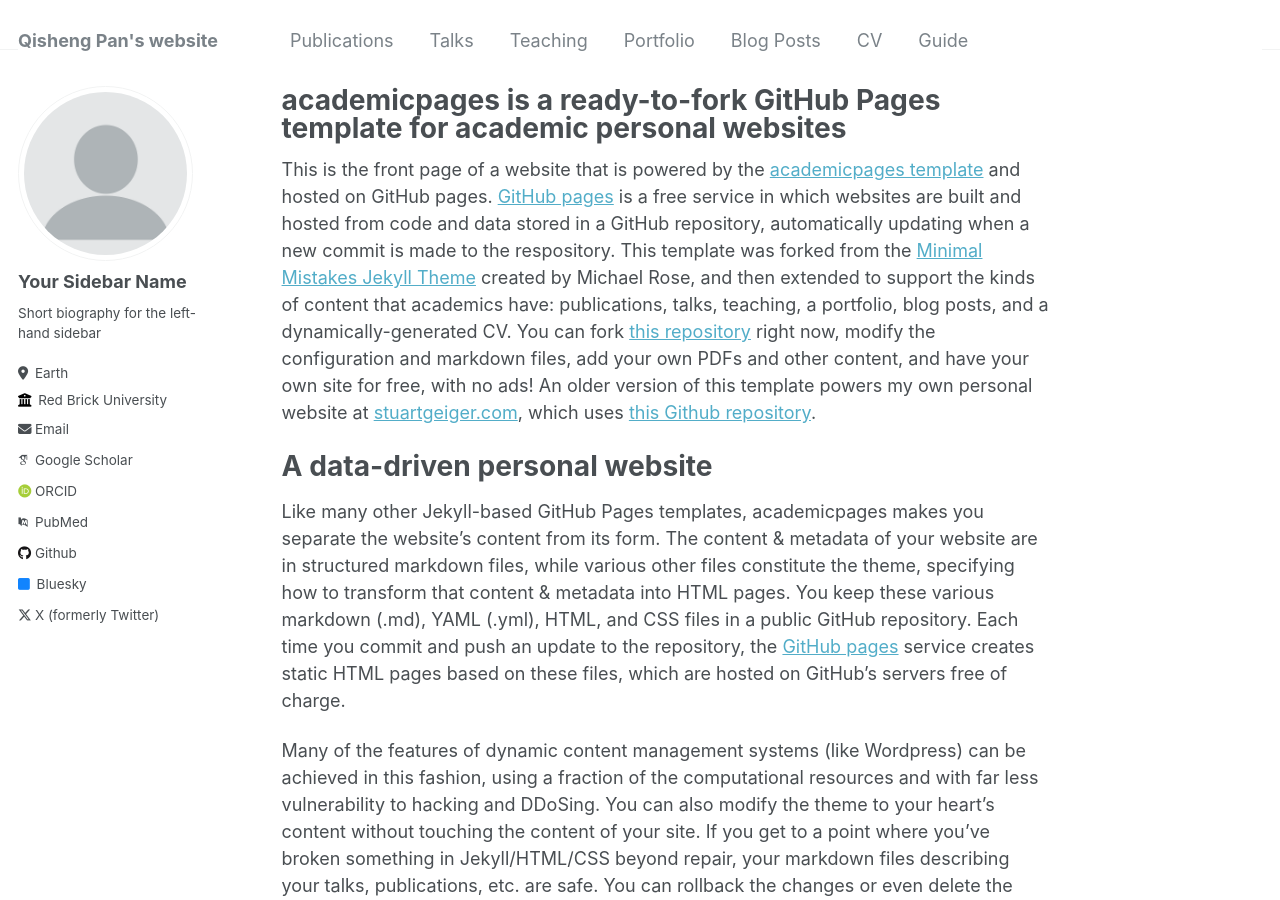
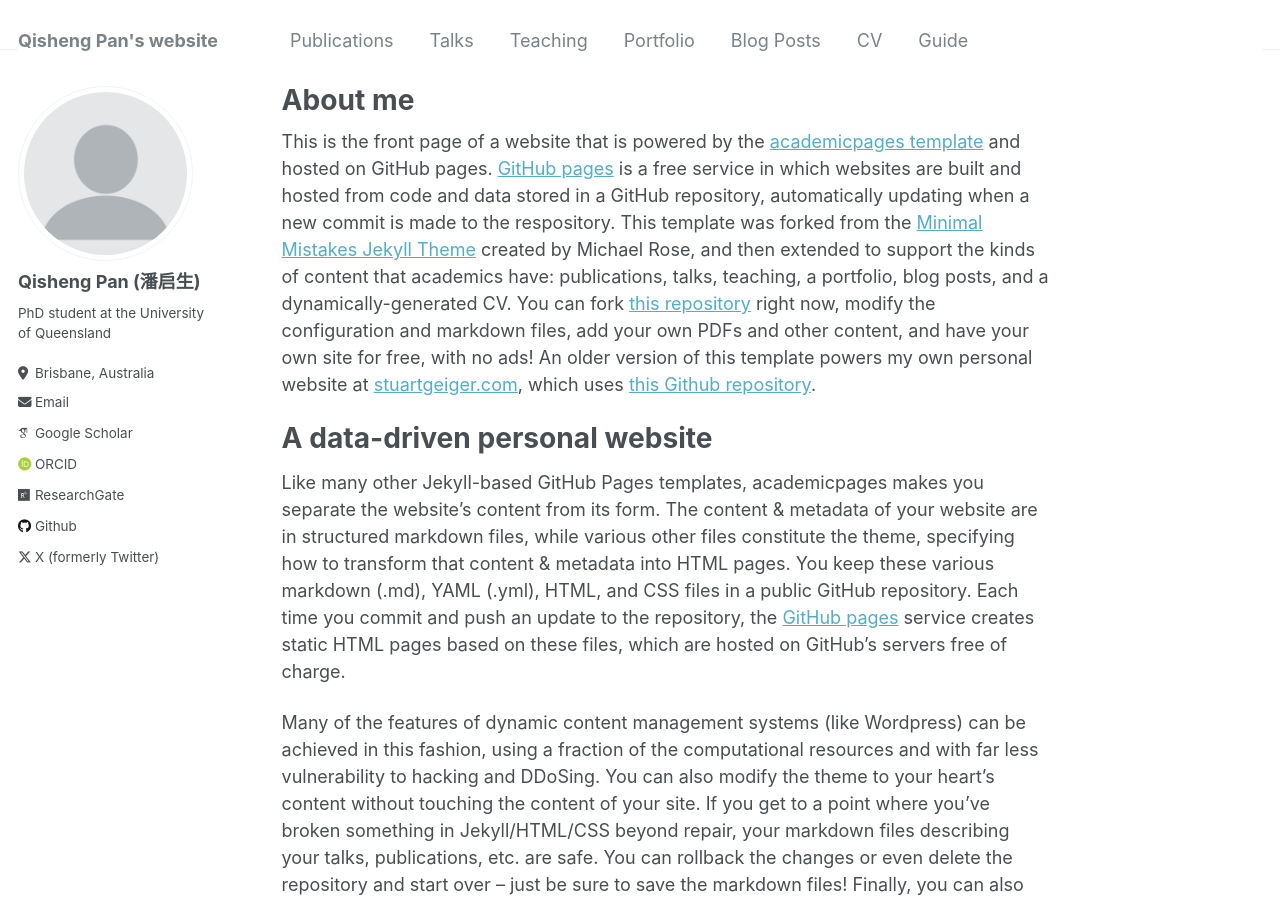
Before and after one commit to qisheng-pan/qisheng-pan.github.io, a Jekyll site: the page built from _pages/about.md, in a window 1280 px wide and 900 px high. Built offline with Jekyll 4.4.1, drawn with Linux system fonts in a browser that asks for light colours; some web fonts are replaced.

Commit message:
edit basic info

```diff
--- a/_config.yml
+++ b/_config.yml
@@ -12,9 +12,11 @@ title                    : "Qisheng Pan's website"
 title_separator          : "-"
 name                     : &name "Qisheng Pan (潘启生)"
 description              : &description "personal description"
-url                      : https://academicpages.github.io # the base hostname & protocol for your site e.g. "https://mmistakes.github.io"
+# url                      : https://sunny8192.github.io/Sunny8192/ # the base hostname & protocol for your site e.g. "https://mmistakes.github.io"
+url                      : https://localhost:4000 # the base hostname & protocol for your site e.g. "https://mmistakes.github.io"
 baseurl                  : "" # the subpath of your site, e.g. "/blog"
-repository               : "academicpages/academicpages.github.io"
+# repository               : "sunny8192.github.io/Sunny8192/"
+repository               : "localhost:4000"
 
 # Site Author - The following control what appear as part of the author content on the side bar.
 #               If a field is blank the icon and link will not appear, otherwise it will be shown.
@@ -22,32 +24,32 @@ repository               : "academicpages/academicpages.github.io"
 author:
   # Biographic information
   avatar           : "profile.png"
-  name             : "Your Sidebar Name"
+  name             : "Qisheng Pan (潘启生)"
   pronouns         : # example: "she/her"
-  bio              : "Short biography for the left-hand sidebar"
-  location         : "Earth"
-  employer         : "Red Brick University"
+  bio              : "PhD student at the University of Queensland"
+  location         : "Brisbane, Australia"
+  employer         : #
   uri              : # URL
-  email            : "none@example.org"
+  email            : "qisheng.pan@uq.net.au"
 
   # Academic websites
   arxiv            : # URL - Update with the correct link to your profile
-  googlescholar    : "https://scholar.google.com/citations?user=PS_CX0AAAAAJ"
+  googlescholar    : "https://scholar.google.com.au/citations?user=kvOgLfkAAAAJ&hl=en"
   impactstory      : # URL
-  orcid            : "http://orcid.org/yourorcidurl"
-  pubmed           : "https://www.ncbi.nlm.nih.gov/pubmed/?term=john+snow"
-  researchgate     : # URL
+  orcid            : "https://orcid.org/0000-0001-8154-4293"
+  pubmed           : # "https://www.ncbi.nlm.nih.gov/pubmed/?term=john+snow"
+  researchgate     : https://www.researchgate.net/profile/Qisheng-Pan-2
 
   # Repositories and software development
   bitbucket        : # Username - Update with your username on the site
   codepen          : # Username
   dribbble         : # Username
-  github           : "academicpages"
+  github           : "Sunny8192"
   kaggle           : # Username
   stackoverflow    : # User number or user number and name (i.e., use "1" or "1/jeff-atwood")
 
   # Social media
-  bluesky          : "bsky.app" # Replace this with you Bluesky username
+  bluesky          : #"bsky.app" # Replace this with you Bluesky username
   facebook         : # Username
   flickr           : # Username
   foursquare       : # Username
@@ -64,7 +66,7 @@ author:
   steam            : # Username
   telegram         : # URL
   tumblr           : # Username
-  twitter          : "UniofOxford"  # Replace this with your X / Twitter handle
+  twitter          : "QishengPan"  # Replace this with your X / Twitter handle
   vine             : # Username
   weibo            : # Username
   wikipedia        : # Username
--- a/_pages/about.md
+++ b/_pages/about.md
@@ -1,6 +1,6 @@
 ---
 permalink: /
-title: "academicpages is a ready-to-fork GitHub Pages template for academic personal websites"
+title: "About me"
 author_profile: true
 redirect_from:
   - /about/
```
Also changed, not shown: other parts of _pages/about.md (+5 -5 lines).
